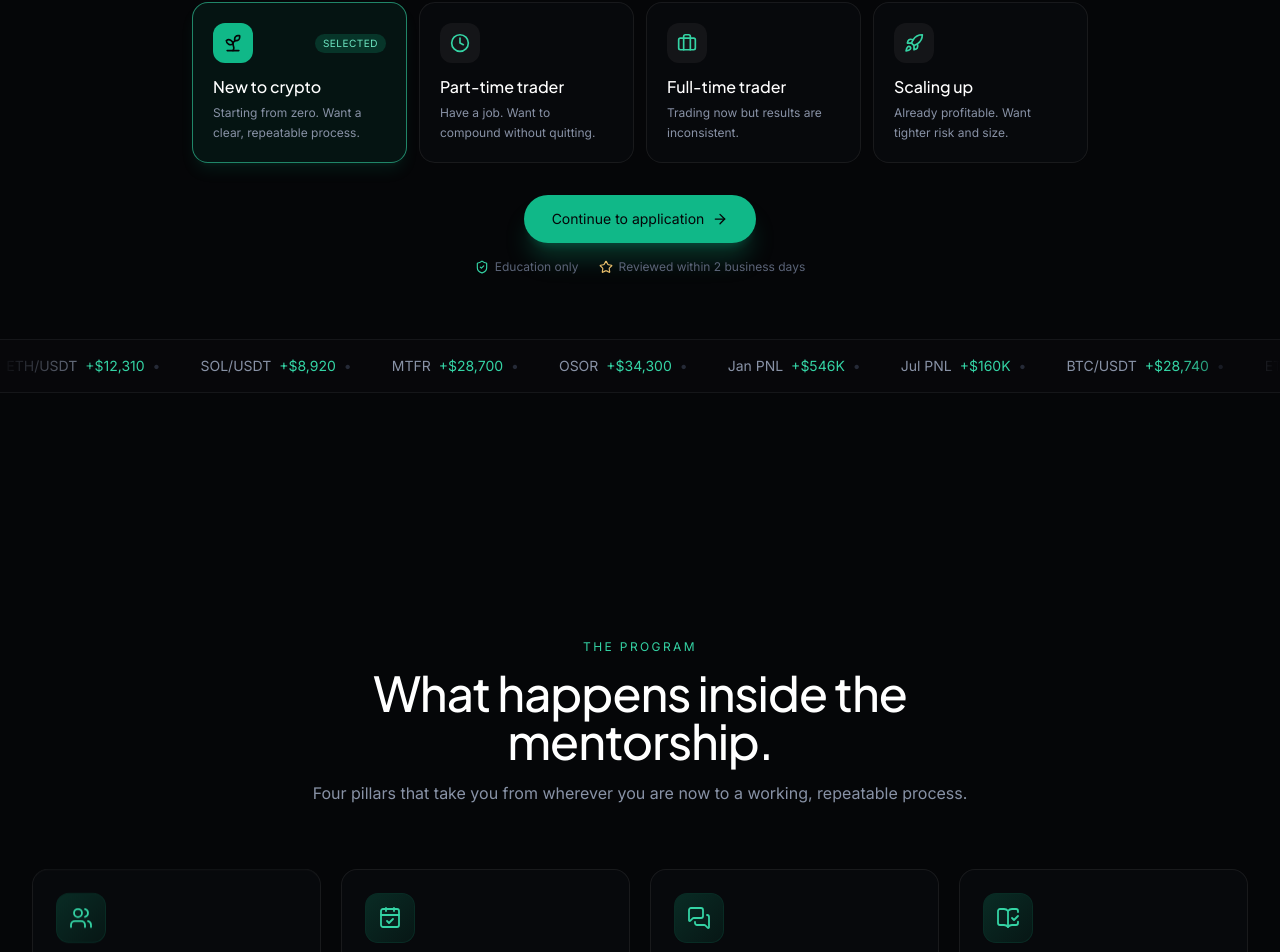
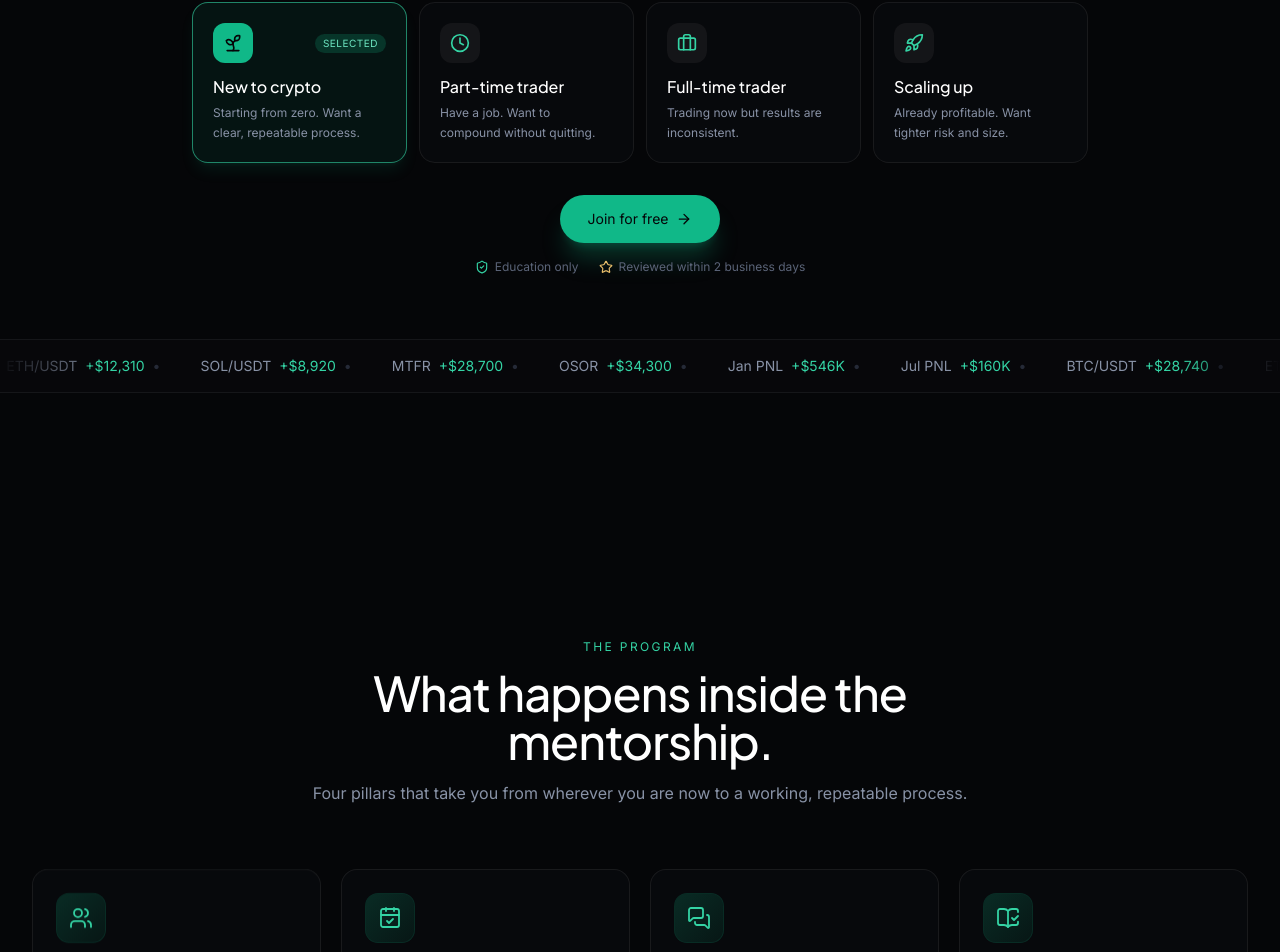
Before and after one commit to 1rokitg/bootcamp-v0, a React (Vite) app: page / in a window 1280 px wide. Shown: the part 1220-2172 px from the top of the page. Built offline with nearby package versions, Linux system fonts and the light colour scheme.

Commit message:
Update Header and Hero components to use the updated Whop product links

```diff
--- a/src/components/Header.tsx
+++ b/src/components/Header.tsx
@@ -48,7 +48,7 @@ export default function Header() {
             </a>
           ))}
           <a
-            href="https://whop.com/rokitg/products/free-comm/"
+            href="https://whop.com/rokitg/products"
             className="rounded-full bg-accent-500 px-5 py-2.5 text-sm font-600 text-ink-950 shadow-lg shadow-accent-500/20 transition-all hover:bg-accent-400 hover:shadow-accent-400/30"
           >
             Apply now
@@ -82,7 +82,7 @@ export default function Header() {
             </a>
           ))}
           <a
-            href="https://whop.com/rokitg/products/free-comm/"
+            href="https://whop.com/rokitg/products"
             onClick={() => setOpen(false)}
             className="mt-2 rounded-full bg-accent-500 px-5 py-3 text-center text-sm font-600 text-ink-950"
           >
--- a/src/components/Hero.tsx
+++ b/src/components/Hero.tsx
@@ -54,7 +54,7 @@ export default function Hero() {
         <div
           className="reveal mx-auto mt-12 max-w-3xl"
           onClick={() =>
-            window.open("https://whop.com/rokitg/products/free-comm/", "_blank")
+            window.open("https://whop.com/rokitg/join-the-circle  ", "_blank")
           }
         >
           <div className="group relative aspect-video overflow-hidden rounded-2xl border border-white/10 bg-ink-900 shadow-2xl shadow-black/40">
@@ -132,12 +132,12 @@ export default function Hero() {
 
           <div className="mt-8 flex flex-col items-center gap-4">
             <a
-              href="https://whop.com/rokitg/products/free-comm/"
+              href="https://whop.com/rokitg/join-the-circle/free-comm"
               target="_blank"
               rel="noopener noreferrer"
               className="group inline-flex items-center gap-2 rounded-full bg-accent-500 px-7 py-3.5 text-sm font-600 text-ink-950 shadow-xl shadow-accent-500/25 transition-all hover:bg-accent-400 hover:shadow-accent-400/30"
             >
-              Continue to application
+              Join for free
               <ArrowRight className="h-4 w-4 transition-transform group-hover:translate-x-0.5" />
             </a>
             <div className="flex items-center gap-5 text-xs text-ink-400">
```
